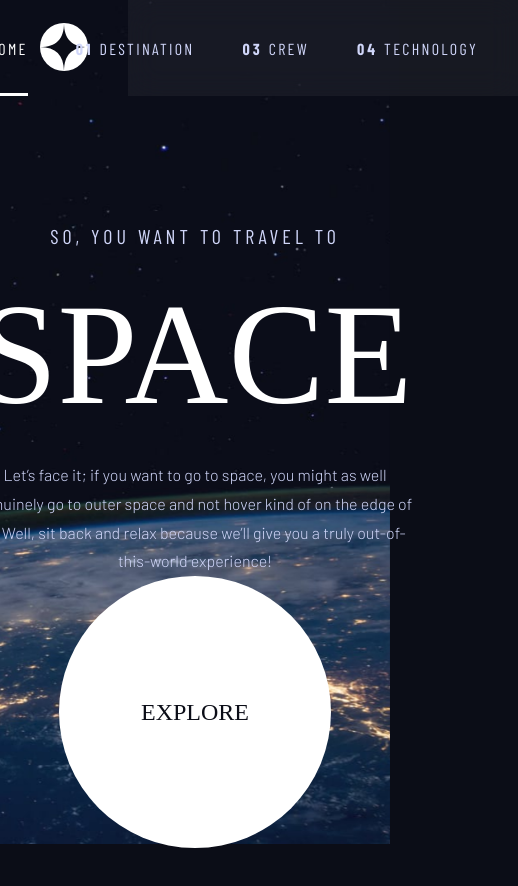
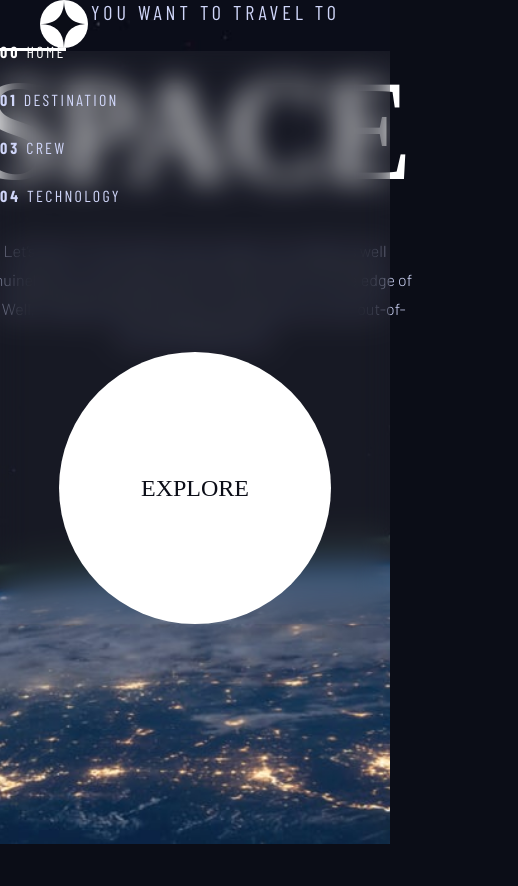
Before and after one commit to aminetiouk/space-tourism-website, a React (Vite) app: page / in a window 390 px wide. Shown: the top 886 px of the page, 518 px wide, since content can reach past the window. After the commit the page ends 844 px from the top, so only its background shows below. Built offline with nearby package versions, Linux system fonts and the light colour scheme; a web font is replaced by a local one.

Commit message:
style(responsive): adjust technology media height and remove tablet background override

```diff
--- a/src/styles/responsive.css
+++ b/src/styles/responsive.css
@@ -174,6 +174,9 @@
     max-width: 512px;
     text-align: center;
   }
+  .technology__media {
+    height: 310px;
+  }
 }
 
 @media (max-width: 1130px) {
@@ -187,9 +190,6 @@
   }
 }
 @media (max-width: 820px) {
-  .background--home {
-    background-image: url('/assets/home/background-home-tablet.jpg');
-  }
   .navbar {
     padding-top: 0;
     width: 100%;
@@ -242,3 +242,51 @@
     align-items: center;
   }
 }
+
+@media (max-width: 430px) {
+  .background--home {
+    background-image: url('/assets/home/background-home-mobile.jpg');
+  }
+  .background--destination {
+    background-image: url('/assets/destination/background-destination-mobile.jpg');
+  }
+  .background--crew {
+    background-image: url('/assets/crew/background-crew-mobile.jpg');
+  }
+  .background--technology {
+    background-image: url('/assets/technology/background-technology-mobile.jpg');
+  }
+
+  .navbar {
+    height: 0;
+    padding-top: 0;
+    z-index: 999;
+    /* display: none */
+  }
+  .navbar__container{
+    flex-direction: column;
+    align-items: start;
+    justify-content: start;
+    position: absolute;
+    left: 0;
+    top: 0;
+    right: 0;
+    bottom: 0;
+  }
+.navbar__menu{
+  flex-direction: column;
+  height: 100vh;
+  align-items: start;
+  justify-content: start;
+  margin-left: 0;
+  padding: 0;
+}
+.navbar__menu-item{
+  height: 0;
+}
+.home__container{
+  height: 100%;
+  padding: 0;
+  justify-content: center;
+}
+}
```
